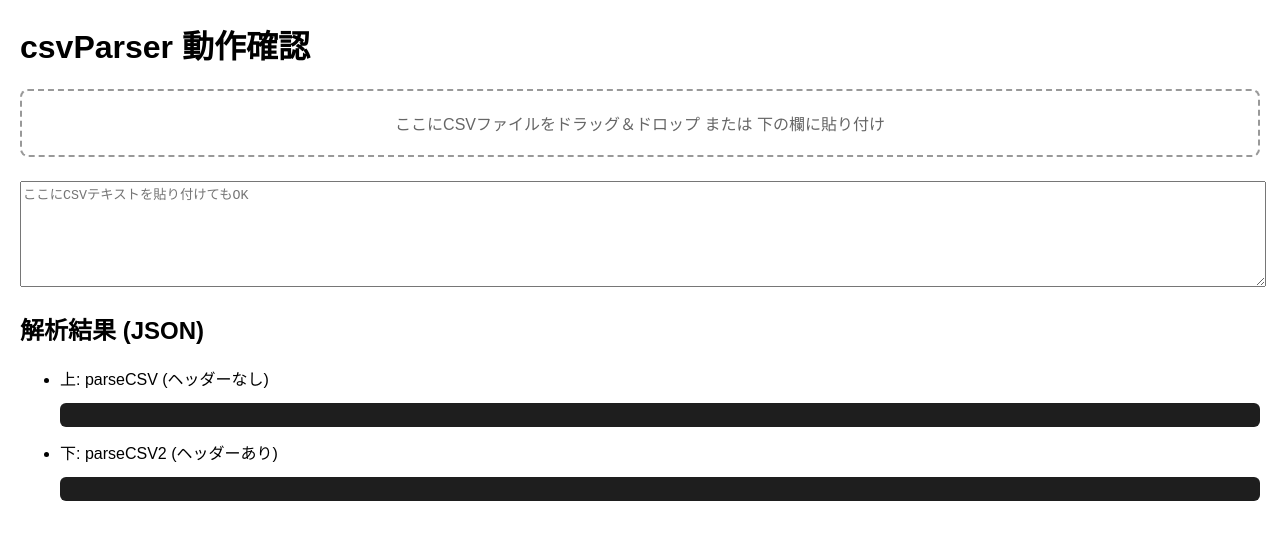
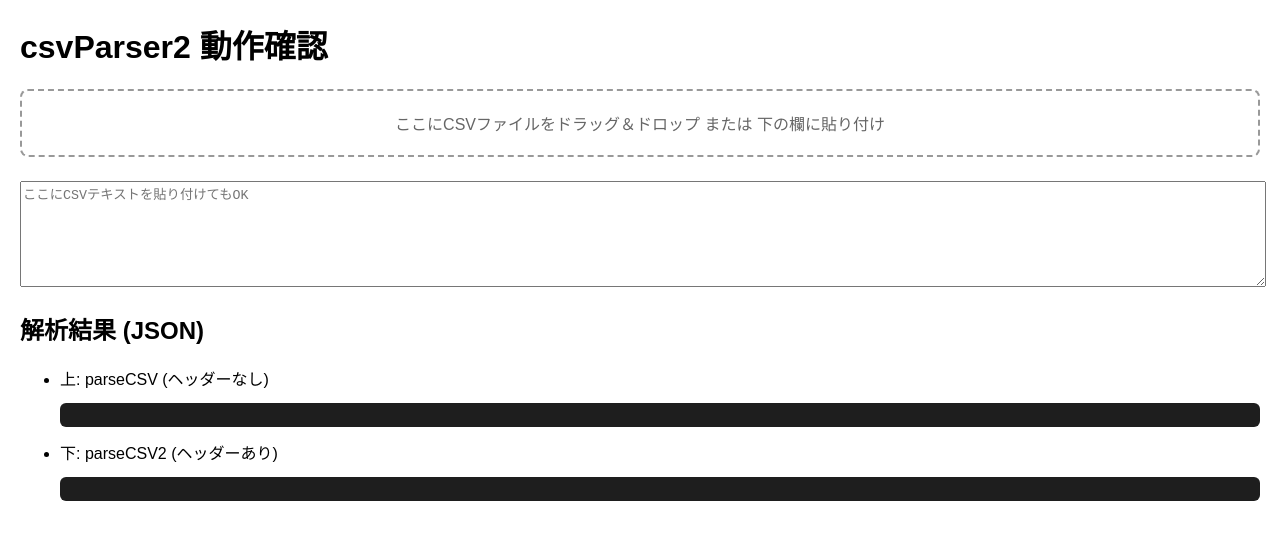
Before and after one commit to Nitro2031/Utilities, a website: page csvParser-sample.html in a window 1280 px wide. Drawn offline with Linux system fonts and the light colour scheme.

Commit message:
csvParser2のタイトルを修正し、動作確認の見出しを更新

```diff
--- a/csvParser-sample.html
+++ b/csvParser-sample.html
@@ -8,7 +8,7 @@
     </head>
 
     <body>
-        <h1>csvParser 動作確認</h1>
+        <h1>csvParser2 動作確認</h1>
         <div id="drop-zone">ここにCSVファイルをドラッグ＆ドロップ または 下の欄に貼り付け</div>
         <textarea id="csv-input" placeholder="ここにCSVテキストを貼り付けてもOK"></textarea>
         <h2>解析結果 (JSON)</h2>
```
